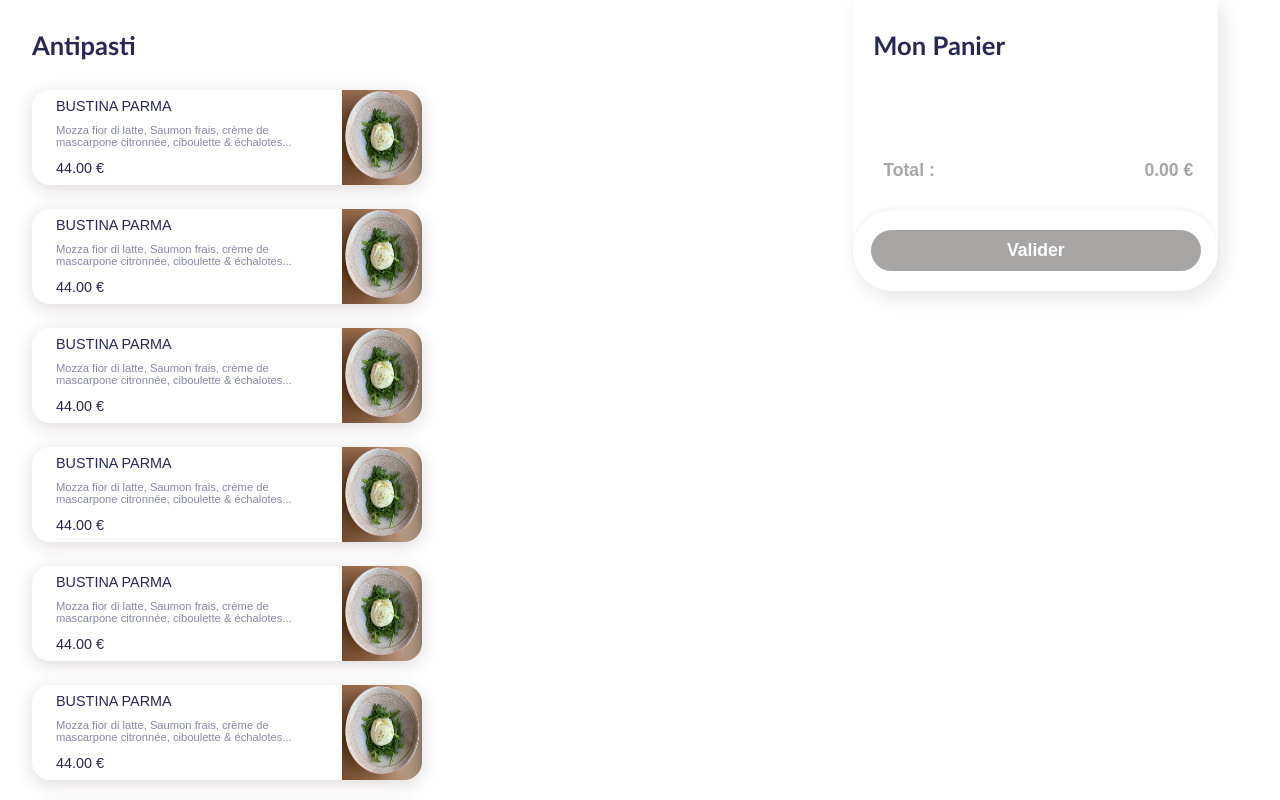
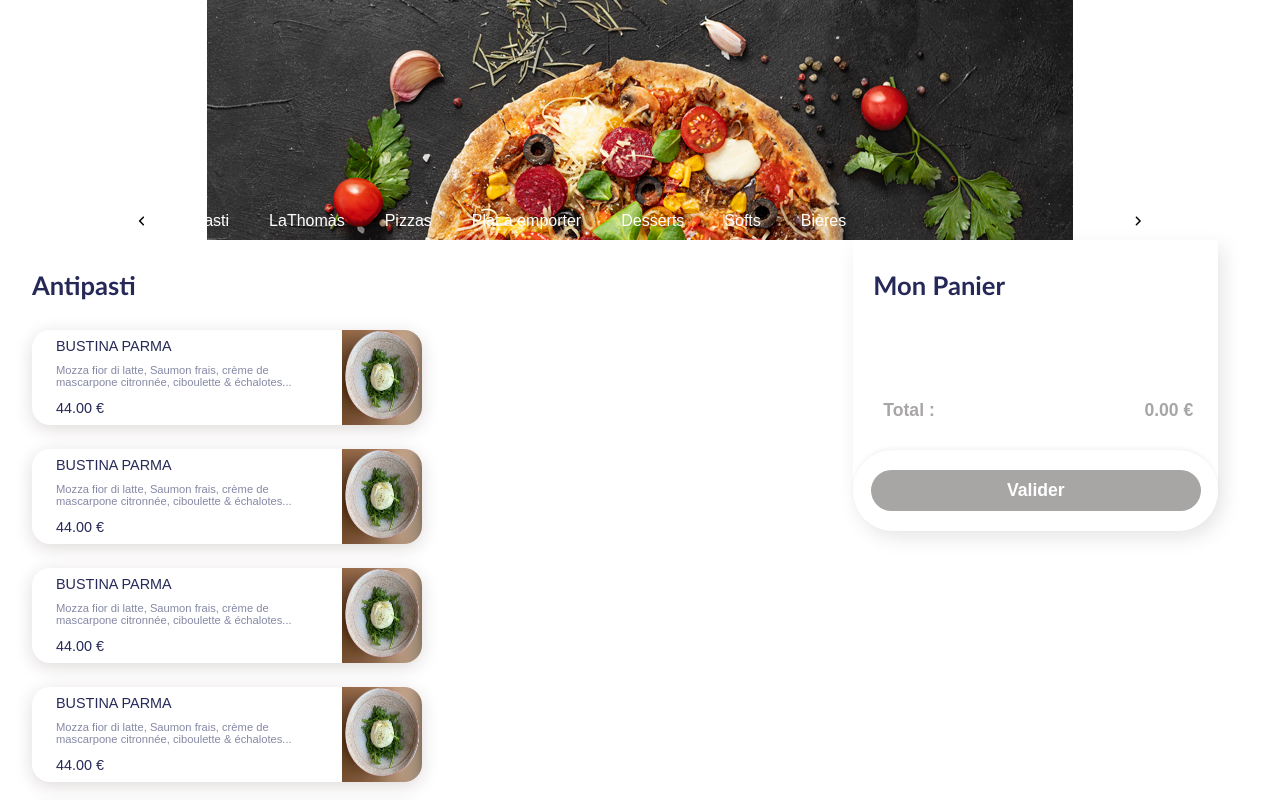
Before and after one commit to lcsaloonn/commande-en-ligne, a React (Create React App) app: page / in a window 1280 px wide. Shown: the top 800 px of the page. Built offline with nearby package versions, Linux system fonts and the light colour scheme.

Commit message:
creation navbar

```diff
--- a/src/App.tsx
+++ b/src/App.tsx
@@ -1,10 +1,11 @@
+import { NavBarComponent } from "components/base/zindex";
 import { Routes, Route } from "react-router-dom";
 import { MainView } from "views/main.view";
 
 function App() {
   return (
     <>
-      {/* <Header /> */}
+      <NavBarComponent />
 
       <div className="app">
         <Routes>
--- a/src/components/base/navbar/navbar.component.tsx
+++ b/src/components/base/navbar/navbar.component.tsx
@@ -1,11 +1,25 @@
-import { Link } from "react-router-dom";
+import { NavBarScrollComponent } from "components/composite/zindex";
+import { useAppSelector } from "states/hoocks";
+import "./navbar.scss";
 
 export function NavBarComponent() {
+  const productCategory = useAppSelector(
+    (state) => state.category.productCategory
+  );
   return (
     <div className="nav-bar">
-      <div className="nav-bar-title">Thomas Pizza</div>
-      <div className="nav-bar-links">
-        <Link to={"#"}>Antipasti</Link>
+      <div className="nav-bar-left">
+        <div className="nav-bar-title">
+          <span>La Thomás</span>
+          <span>Ristorante & Pizza</span>{" "}
+        </div>
+
+        <div className="nav-bar-links">
+          <NavBarScrollComponent category={productCategory} />
+        </div>
+      </div>
+      <div className="nav-bar-right">
+        <img src="../assets/img/header-img.png" alt="" />
       </div>
     </div>
   );
--- a/src/components/base/navbar/navbar.scss
+++ b/src/components/base/navbar/navbar.scss
@@ -0,0 +1,78 @@
+@use "./styles/mixins.scss";
+
+.nav-bar {
+  display: flex;
+  height: 240px;
+  justify-content: space-between;
+  position: relative;
+  background-image: url("../../../../public/assets/img/header-img.png");
+  background-position: top 0px center;
+  background-repeat: no-repeat;
+
+  @screen md {
+    background-image: linear-gradient(
+      to top,
+      rgb(236, 236, 239),
+      rgb(255, 255, 255)
+    );
+  }
+  &-left {
+    display: flex;
+    flex-direction: column;
+    width: 100%;
+
+    @screen md {
+      width: 70%;
+    }
+  }
+  &-title {
+    padding: 1.5rem 1.5rem;
+    display: flex;
+    flex-direction: column;
+    @screen md {
+      padding: 3rem 6.5rem;
+    }
+    span {
+      color: var(--color-white);
+      @screen md {
+        color: var(--color-dark-blue);
+      }
+      &:nth-child(1) {
+        @include mixins.text-format(1.8rem, normal, normal, 800);
+        @screen md {
+          @include mixins.text-format(2.5rem, normal, normal, 800);
+        }
+      }
+      &:nth-child(2) {
+        @include mixins.text-format(1.1rem, normal, normal);
+        @screen md {
+          @include mixins.text-format(1.6rem, normal, normal);
+        }
+      }
+    }
+  }
+
+  &-links {
+    margin-top: auto;
+    display: flex;
+    justify-content: center;
+    padding: 10px;
+  }
+  &-right {
+    float: right;
+    height: auto;
+    width: 30%;
+    display: none;
+
+    @screen md {
+      display: flex;
+    }
+
+    img {
+      object-fit: cover;
+      border-radius: 200px 0 0 200px;
+      height: 100%;
+      width: 100%;
+    }
+  }
+}
--- /dev/null
+++ b/src/components/composite/nav-bar-scroll/navBarScroll.component.tsx
@@ -0,0 +1,50 @@
+import { FontAwesomeIcon } from "@fortawesome/react-fontawesome";
+import { faAngleLeft, faAngleRight } from "@fortawesome/free-solid-svg-icons";
+import "./navBarScroll.scss";
+import { useRef } from "react";
+import { Link } from "react-router-dom";
+
+export function NavBarScrollComponent({
+  category,
+}: {
+  category: { id: number; name: string }[];
+}) {
+  const slider = useRef<HTMLInputElement>(null);
+
+  function slide(dirrection: "right" | "left") {
+    if (slider.current) {
+      if (dirrection === "left")
+        slider.current.scrollLeft = slider.current.scrollLeft - 150;
+      else if (dirrection === "right")
+        slider.current.scrollLeft = slider.current.scrollLeft + 150;
+    }
+  }
+  return (
+    <div className="nav-bar-scroll">
+      <FontAwesomeIcon
+        icon={faAngleLeft}
+        className="nav-bar-scroll-icons"
+        onClick={() => slide("left")}
+      />
+      <div
+        ref={slider}
+        className="h-full w-full overflow-x-scroll scroll whitespace-nowrap scroll-smooth scrollbar-hide "
+      >
+        {category.map((element, number) => (
+          <Link
+            className="nav-bar-scroll-item items-center"
+            key={number}
+            to={"#"}
+          >
+            {element.name}
+          </Link>
+        ))}
+      </div>
+      <FontAwesomeIcon
+        icon={faAngleRight}
+        className="nav-bar-scroll-icons"
+        onClick={() => slide("right")}
+      />
+    </div>
+  );
+}
--- /dev/null
+++ b/src/components/composite/nav-bar-scroll/navBarScroll.scss
@@ -0,0 +1,41 @@
+.nav-bar-scroll {
+  display: flex;
+  width: 80%;
+
+  @screen md {
+    width: 77%;
+  }
+  @screen lg {
+    // background-color: blue;
+    width: auto;
+  }
+
+  &-item {
+    display: inline-block;
+    padding: 0 20px;
+    cursor: pointer;
+    color: var(--color-white);
+    font-family: Nunito Sans, sans-serif;
+    text-decoration: none;
+
+    @screen md {
+      color: var(--color-red);
+    }
+
+    &:hover,
+    .active {
+      transform: scale(1.2);
+      scrollbar-width: none;
+      font-weight: 800;
+    }
+  }
+  &-icons {
+    height: 12px;
+    width: 12px;
+    margin: auto;
+
+    @screen lg {
+      display: none;
+    }
+  }
+}
--- a/src/components/composite/zindex.ts
+++ b/src/components/composite/zindex.ts
@@ -1,4 +1,5 @@
 import { BasicButtonComponent } from "./button/basic-button/basic-button.component";
 import { LessMoreComponent } from "./lessmore/lessMore.component";
+import { NavBarScrollComponent } from "./nav-bar-scroll/navBarScroll.component";
 
-export { LessMoreComponent, BasicButtonComponent };
+export { LessMoreComponent, BasicButtonComponent, NavBarScrollComponent };
```
Also changed, not shown: public/assets/img/header-img.png (added).
